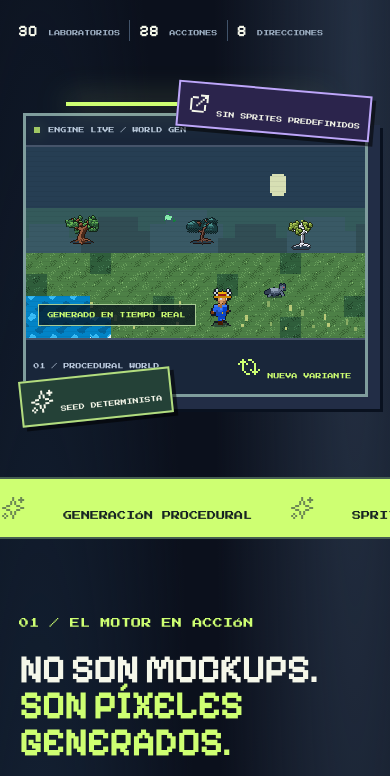
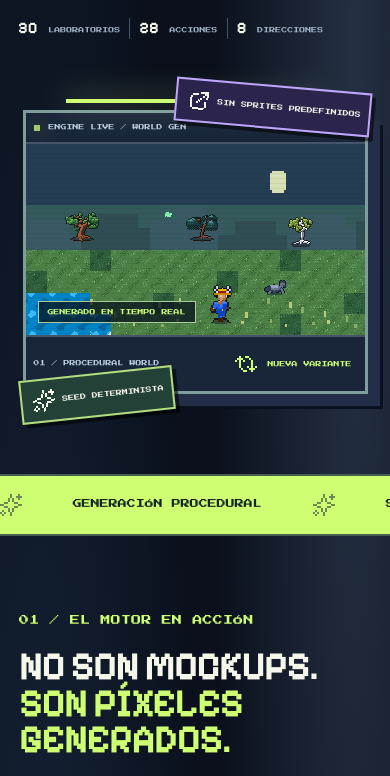
Before and after one commit to Mairon31/ppae-engine, a website built with Vite: page index.html in a window 390 px wide. Shown: the part 686-1462 px from the top of the page. Built offline with nearby package versions, Linux system fonts and the light colour scheme.

Commit message:
style(ui): align and scale authentic Pixelarticons across responsive landing and studio

```diff
--- a/src/demo/studio-theme.css
+++ b/src/demo/studio-theme.css
@@ -150,3 +150,30 @@
  .studio .icon-button{font-size:12px}
 }
 @media(prefers-reduced-motion:reduce){.studio .asset-card,.studio .inspector{transition:none!important}}
+
+/* Native Pixelarticons (24x24 square path grid, embedded in JS).
+   Do not replace these with glyphs from the text font. */
+.px-icon{display:inline-block;width:24px;height:24px;flex:none;vertical-align:middle;fill:currentColor;shape-rendering:crispEdges;overflow:visible}
+.landing-page a:has(.px-icon),.landing-page button:has(.px-icon){align-items:center}
+.lp-cta .px-icon,.lp-refresh .px-icon,.lp-float-chip .px-icon{margin-inline:2px}
+.lp-logo-glyph .px-icon{display:block}
+.lp-ticker-content .px-icon{margin:0 18px;color:#6c8854}
+.lp-card-arrow{display:flex;align-items:center}
+.lp-feature-icon .px-icon{width:48px;height:48px}
+.lp-feature-tile a .px-icon,.lp-footer a .px-icon{margin-left:4px}
+.lp-refresh{display:inline-flex;align-items:center;gap:7px}
+.lp-float-chip{display:inline-flex;align-items:center;gap:4px}
+.studio .nav-glyph{display:inline-flex;align-items:center;justify-content:center;min-width:26px}
+.studio .nav-glyph .px-icon{color:var(--accent3)}
+.studio .icon-button{display:inline-flex;align-items:center;justify-content:center;gap:7px;padding:6px 9px}
+.studio .preview-buttons .icon-button .px-icon{display:block}
+.studio .gallery-nav button{display:inline-flex;align-items:center;justify-content:center;min-width:36px;min-height:36px}
+.studio .mobile-inspector-button,.studio .mobile-nav-button{display:inline-flex;align-items:center;justify-content:center;gap:6px}
+.studio .inspector-close{align-items:center;justify-content:center}
+.studio .inspector-close .px-icon{display:block}
+.studio .full-button:has(.px-icon){display:flex;align-items:center;justify-content:center;gap:7px}
+.studio .inspector-symbol .px-icon{color:var(--accent)}
+.studio .studio-top-home,.studio .studio-home-link,.studio .top-repo{display:inline-flex;align-items:center;gap:6px}
+.studio .studio-top-home .px-icon,.studio .studio-home-link .px-icon{color:var(--accent)}
+.studio .nav-link:focus-visible,.studio .icon-button:focus-visible,.studio .gallery-nav button:focus-visible{outline:2px solid var(--accent);outline-offset:2px}
+@media(max-width:520px){.lp-feature-icon .px-icon{width:48px;height:48px}.lp-ticker-content .px-icon{margin:0 12px}}
```
